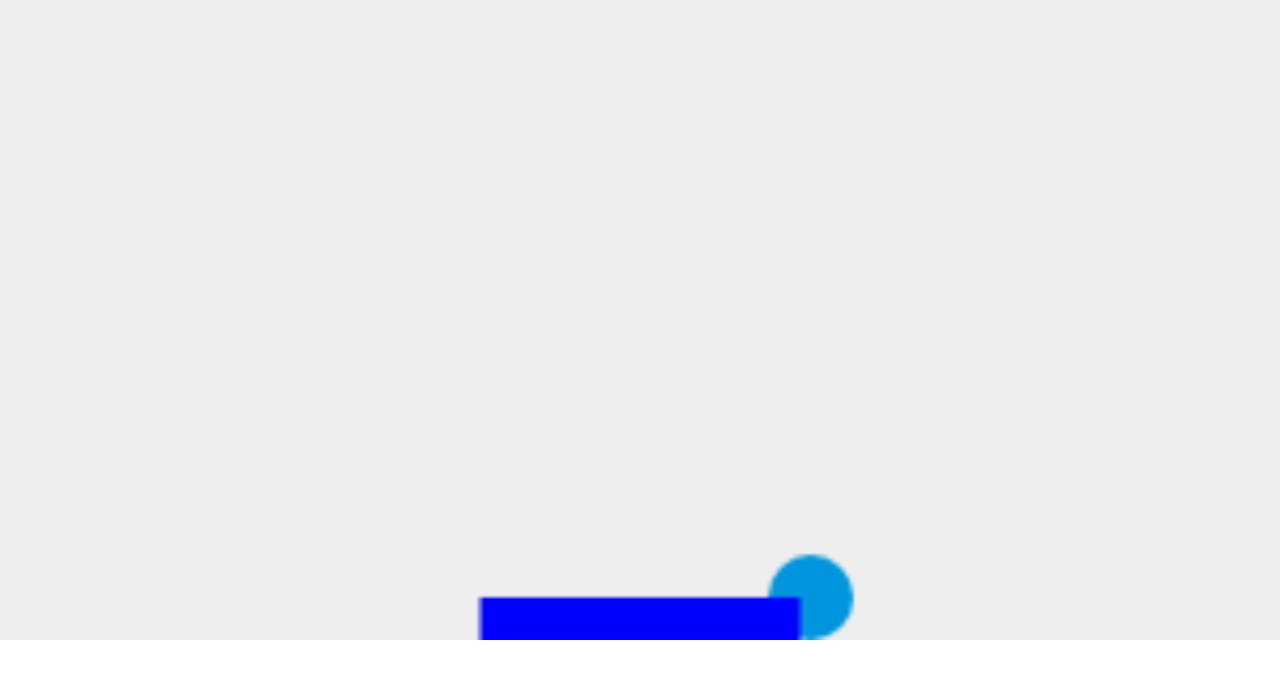
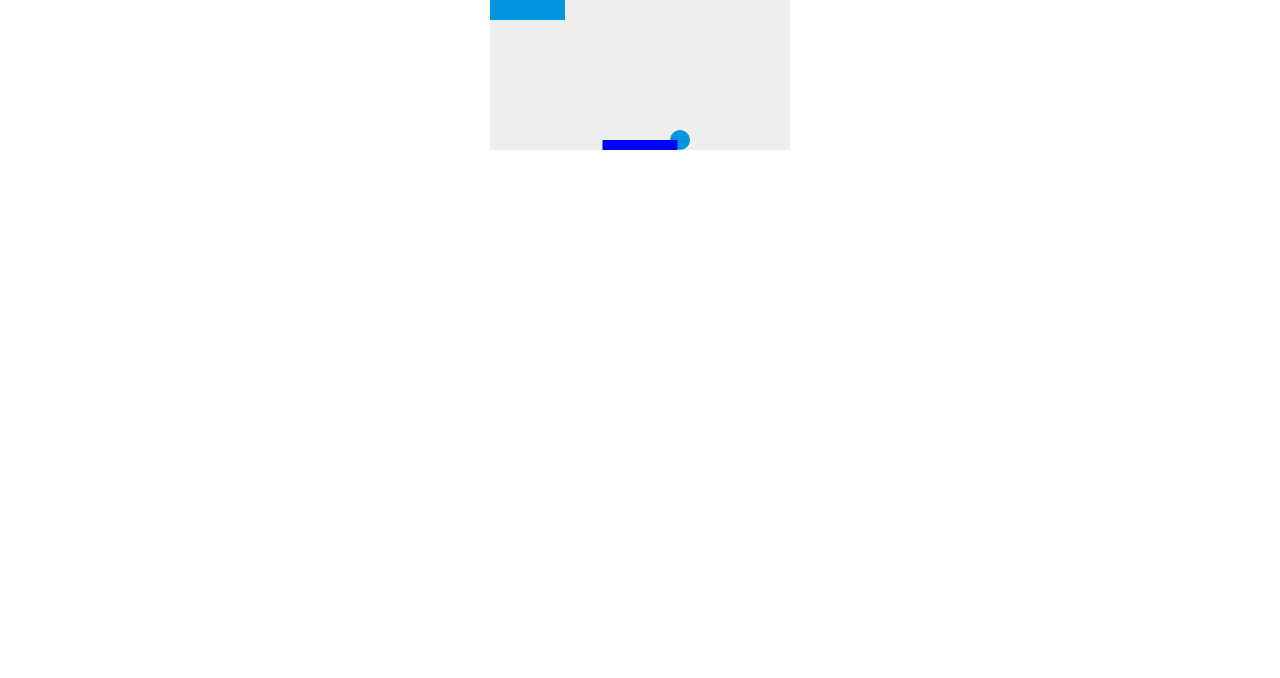
Before and after one commit to Rhandom1/Breakout, a plain HTML site: page index.html in a window 1280 px wide. Drawn offline with Linux system fonts and the light colour scheme.

Commit message:
Added drawBrick function and brick variables

```diff
--- a/script.js
+++ b/script.js
@@ -21,6 +21,31 @@
 
 var interval = setInterval(draw, 10);
 
+//set brick variables
+    //Thsi is what the array will hold
+var brickRowCount = 3;
+var brickColumnCount = 5;
+//This will set the CSS parameters for each brick
+var brickWidth = 75;
+var brickHeight = 20;
+var brickPadding = 10;
+var brickOffsetTop = 30;
+var brickOffsetLeft = 30;
+
+//set bricks to an array
+    //iterate through the array to create new bricks and used for collision detection
+var bricks = [];
+for(var c=0; c<brickColumnCount; c++) {
+    bricks[c] = [];
+    for(var r=0; r<brickRowCount; r++) {
+        bricks[c][r] = { x: 0, y: 0 };
+    }
+}
+
+
+
+
+
 //create a function that redraws the ball
     //setInterval controls the speed the ball is redrawn or moves
 function drawBall() {
@@ -42,10 +67,29 @@
 
 }
 
+//create a function to draw the bricks
+    //sets the x/y position for each brick
+    function drawBricks() {
+        for(var c=0; c<brickColumnCount; c++) {
+            for(var r=0; r<brickRowCount; r++) {
+                var brickX = (c*(brickWidth+brickPadding)) + brickOffsetLeft;
+                var brickY = (r*(brickHeight+brickPadding)) + brickOffsetTop;
+                bricks[c][r].x = 0;
+                bricks[c][r].y = 0;
+                ctx.beginPath();
+                ctx.rect(0, 0, brickWidth, brickHeight);
+                ctx.fillStyle = "#0095DD";
+                ctx.fill();
+                ctx.closePath();
+            }
+        }
+    }
+
 //create a draw function that works with the canvas parameters to keep the ball in the playing field
     //clearRect cleans up any trails left by redrawing the ball
 function draw() {
     ctx.clearRect(0, 0, canvas.width, canvas.height);
+    drawBricks();
     drawBall();
     drawPaddle();
 
--- a/style.css
+++ b/style.css
@@ -10,6 +10,6 @@
 }
 
 #myCanvas {
-    width: 100%;
-    height: auto;
+    width: "500";
+    height: "350";
 }
```
